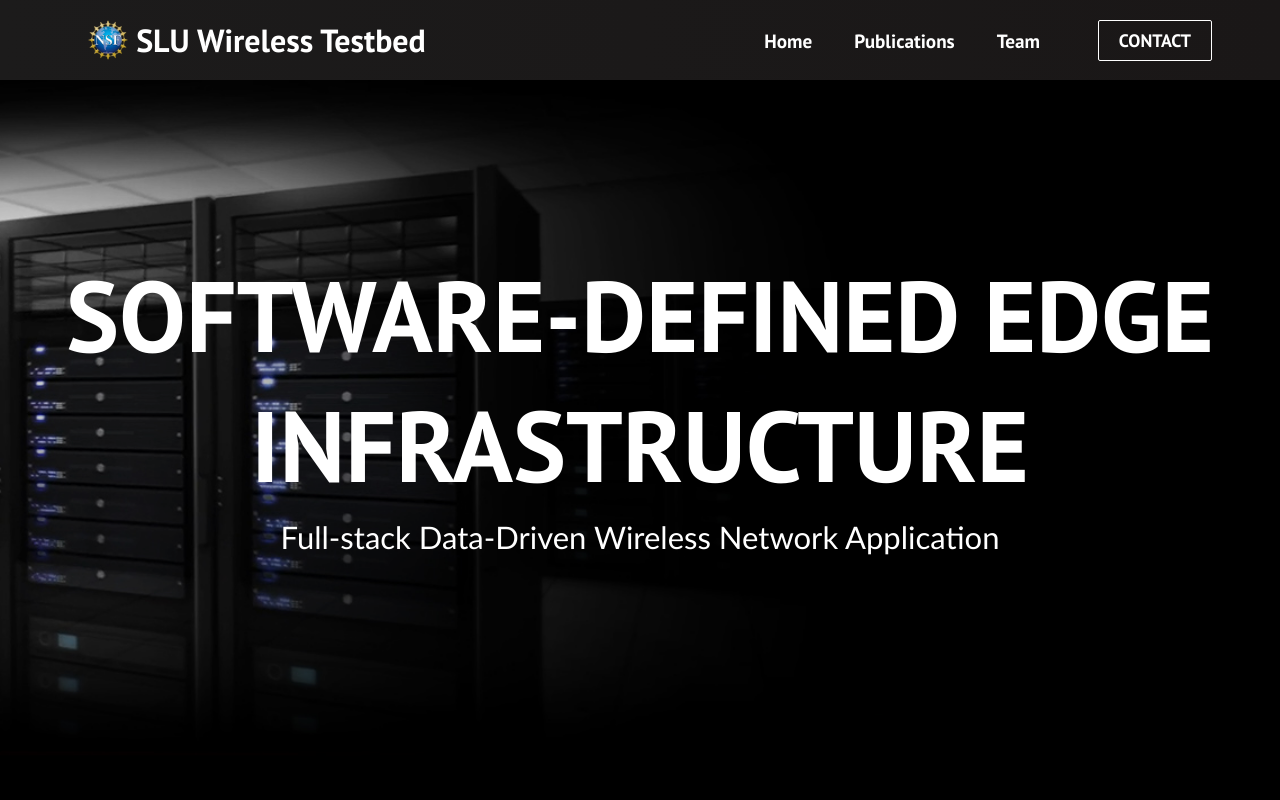
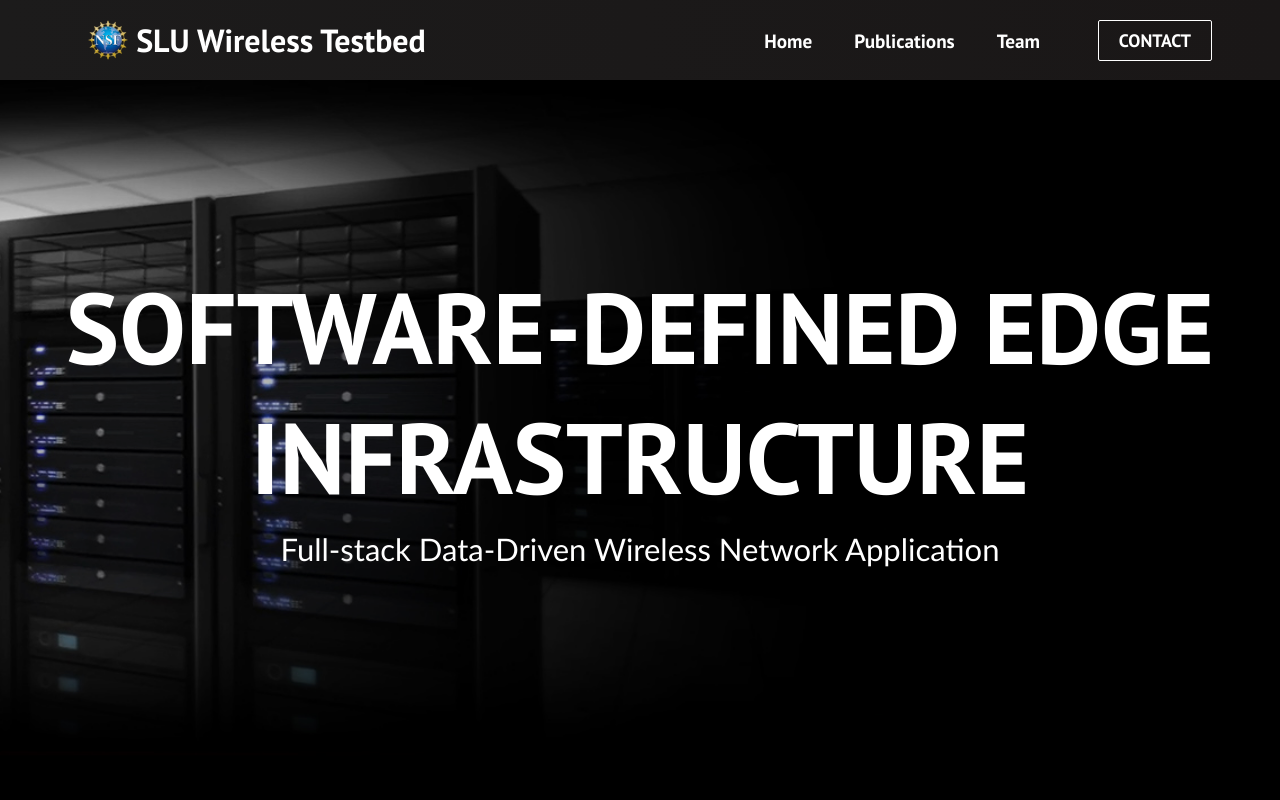
Before and after one commit to MarshallOkafor/nsf-slu-wireless-testbed-website, a React (Create React App) app: page / in a window 1280 px wide. Shown: the top 800 px of the page. Built offline with nearby package versions, Linux system fonts and the light colour scheme.

Commit message:
Adjusted Main Header positioning

```diff
--- a/src/components/HeroSection.css
+++ b/src/components/HeroSection.css
@@ -20,7 +20,7 @@
 .hero-container > h1 {
     color: #fff;
     font-size: 100px;
-    margin-top: -75px;
+    margin-top: -50px;
     margin-right:30px;
     margin-left:30px;
     text-align: center;
```
